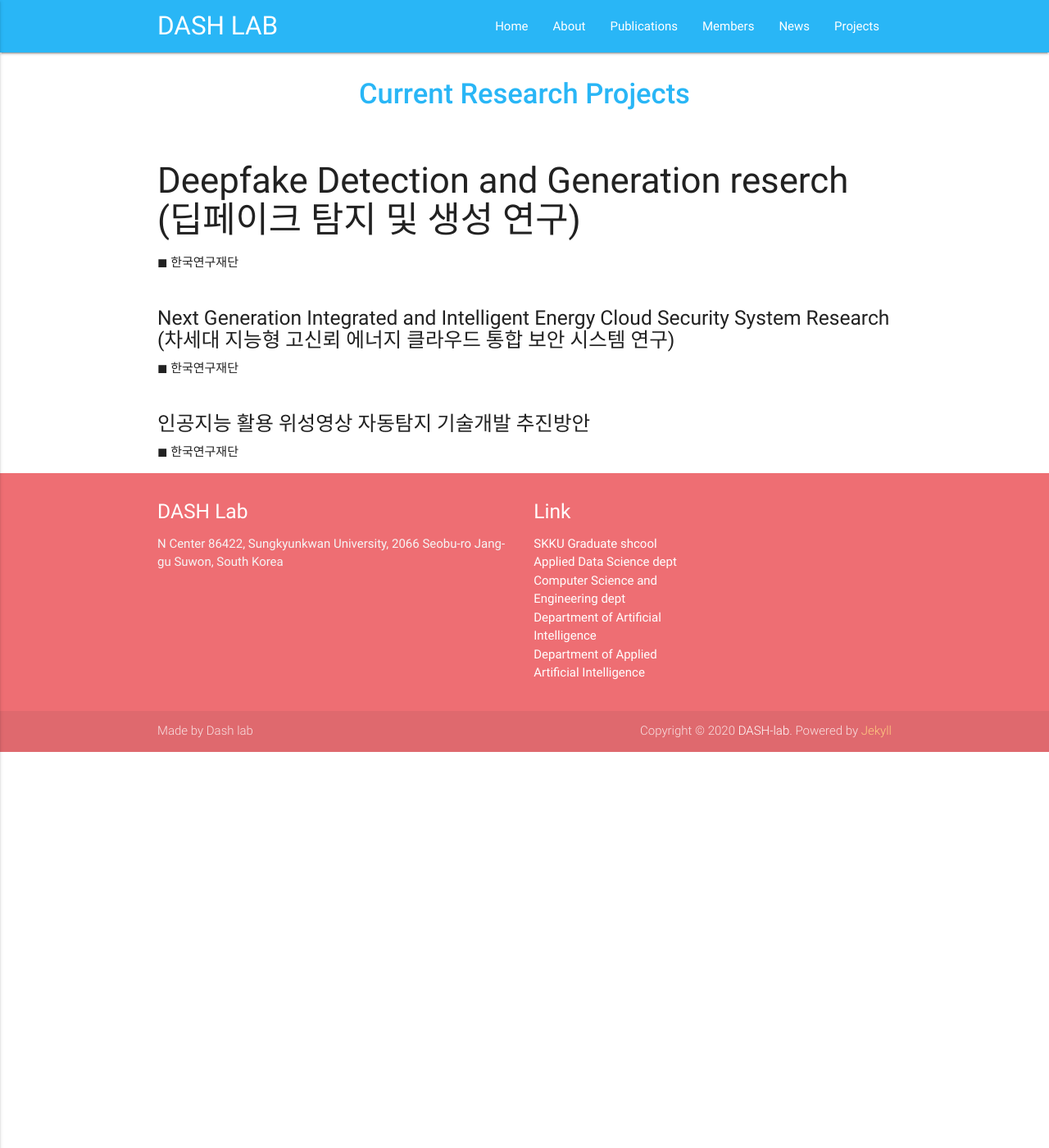
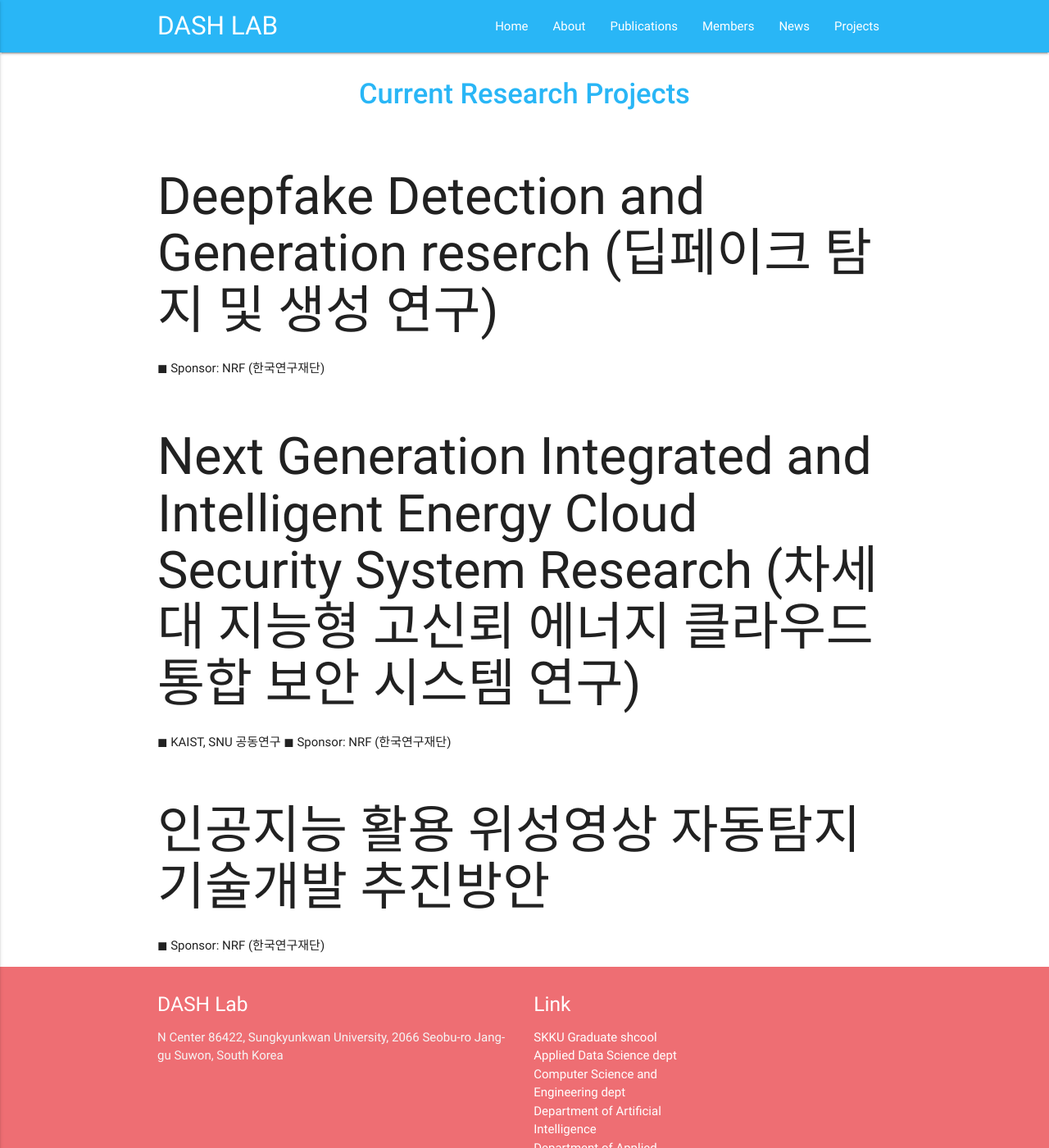
Before and after one commit to Yurim990507/DASH-Lab.github.io, a Jekyll site: the page built from example5.md, in a window 1280 px wide and 1400 px high. Shown: the whole window at 82% size. Built offline with Jekyll 4.4.1, drawn with Linux system fonts in a browser that asks for light colours.

Commit message:
Update example5.md

```diff
--- a/example5.md
+++ b/example5.md
@@ -9,18 +9,19 @@ permalink: /Projects/
 
 
 <div class="section">
-    <h3>Deepfake Detection and Generation reserch (딥페이크 탐지 및 생성 연구)</h3>
-        ◼  한국연구재단 <br>
+    <h1>Deepfake Detection and Generation reserch (딥페이크 탐지 및 생성 연구)</h1>
+        ◼  Sponsor: NRF (한국연구재단) <br>
 </div>
 
 <div class="section">
-    <h5> Next Generation Integrated and Intelligent Energy Cloud Security System Research (차세대 지능형 고신뢰 에너지 클라우드 통합 보안 시스템 연구) </h5>
-        ◼  한국연구재단 <br>
+    <h1> Next Generation Integrated and Intelligent Energy Cloud Security System Research (차세대 지능형 고신뢰 에너지 클라우드 통합 보안 시스템 연구) </h1>
+        ◼  KAIST, SNU 공동연구
+        ◼  Sponsor: NRF (한국연구재단) <br>
 
 </div>
 
 <div class="section">
-    <h5> 인공지능 활용 위성영상 자동탐지 기술개발 추진방안 </h5>
-        ◼  한국연구재단 <br>
+    <h1> 인공지능 활용 위성영상 자동탐지 기술개발 추진방안 </h1>
+        ◼  Sponsor: NRF (한국연구재단) <br>
 
 </div>
```
